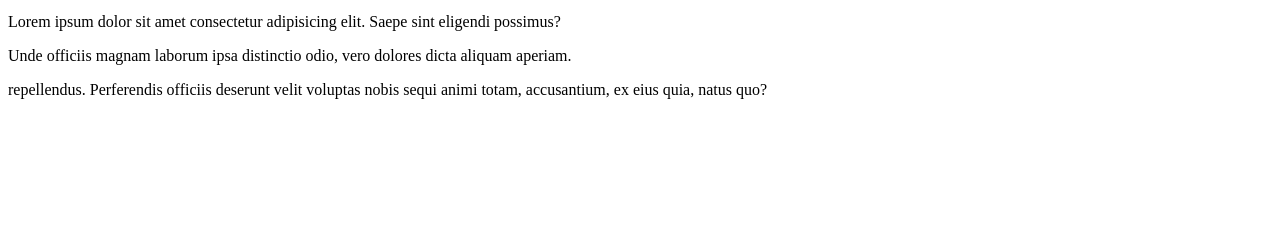
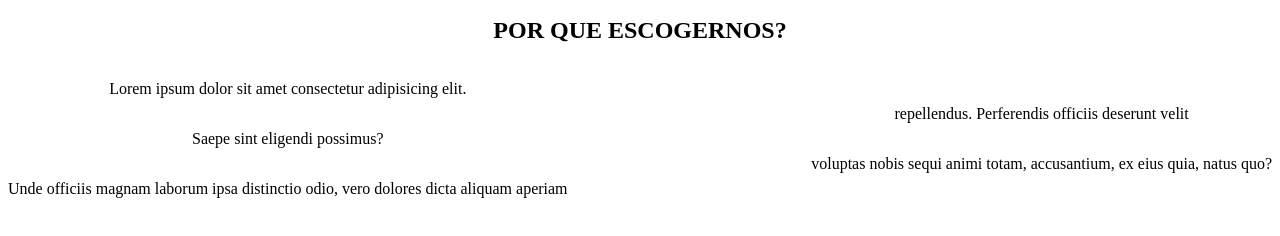
Before and after one commit to ArturoAlvarezY/-Welcome-Git, a plain HTML site: page index.html in a window 1280 px wide. Shown: the part 138-374 px from the top of the page. Drawn offline with Linux system fonts and the light colour scheme.

Commit message:
fixing my git problems

```diff
--- a/index.css
+++ b/index.css
@@ -33,3 +33,25 @@ body{
 	border-radius: 50px;
 	background-color: blanchedalmond;
 }
+
+.secondContainer{
+	display:flex;
+	justify-content: space-between;
+	align-content: space-between;
+	align-items: stretch;
+}
+.whyUs{
+	display: flex;
+	justify-content: center;
+
+}
+
+
+.left, .right{
+	display:flex;
+	text-align: center;
+	flex-direction: column;
+	justify-content: center;
+	font-size: 16px;
+    margin: 0;
+}
--- a/index.html
+++ b/index.html
@@ -16,18 +16,18 @@
 			<button id='readButton'> Read More</button>
 		</div>
 	</div>
+	<h2 class="whyUs"> POR QUE ESCOGERNOS?</h2>
 	<div class="secondContainer">
 		<div class="left">
-			<p>Lorem ipsum dolor sit amet consectetur adipisicing elit. Saepe sint eligendi possimus?</p>
-			<p>Unde officiis magnam laborum ipsa distinctio odio, vero dolores dicta aliquam aperiam.</p>
+			<p>Lorem ipsum dolor sit amet consectetur adipisicing elit.</p>
+			<p>Saepe sint eligendi possimus?</p>
+			<p>Unde officiis magnam laborum ipsa distinctio odio, vero dolores dicta aliquam aperiam</p>
 		</div>
-		<p class="right"> repellendus. Perferendis officiis deserunt velit voluptas nobis sequi animi totam,
-				accusantium, ex eius quia, natus quo?</p>
-			</div>
+		<div class="right">
+			<p> repellendus. Perferendis officiis deserunt velit</p>
+			<p>voluptas nobis sequi animi totam, accusantium, ex eius quia, natus quo?</p>
+		</div>
+	</div>
 
-
-
-
-	</div>
 </body>
 </html>
```
